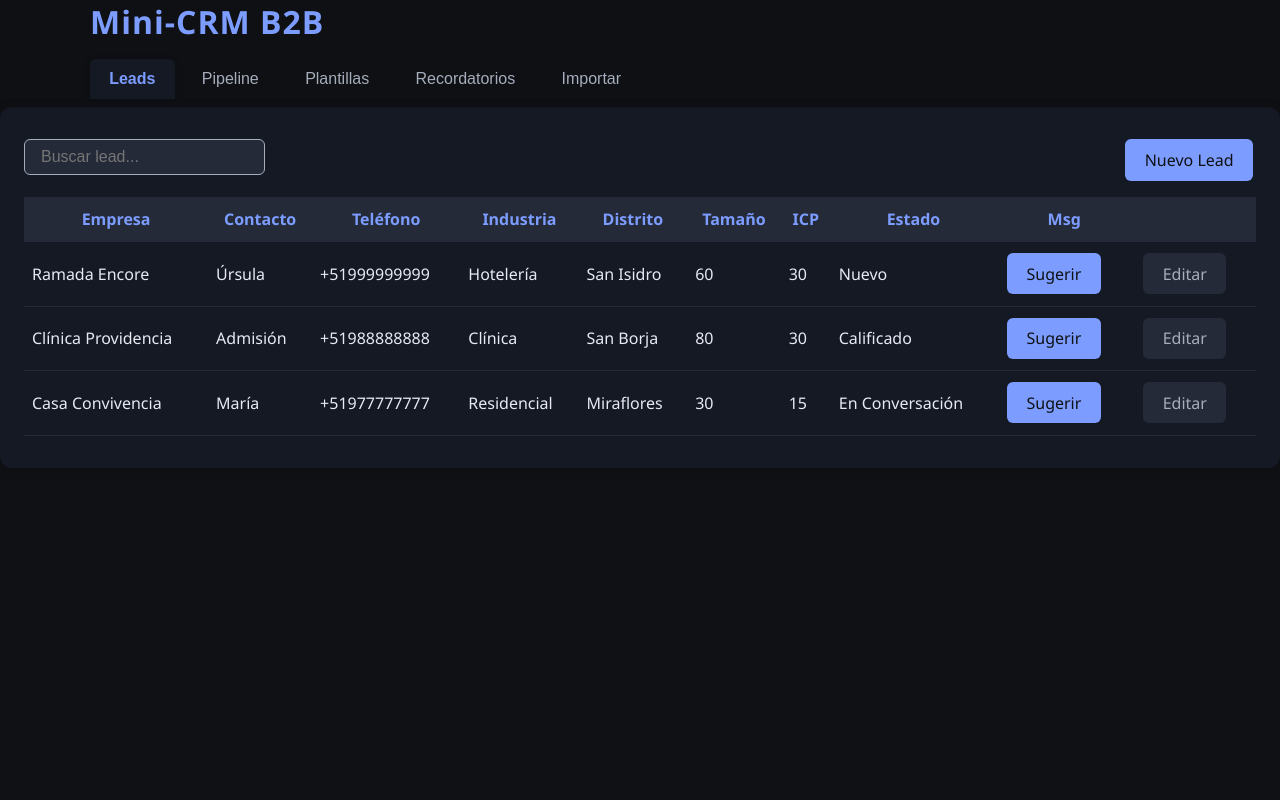
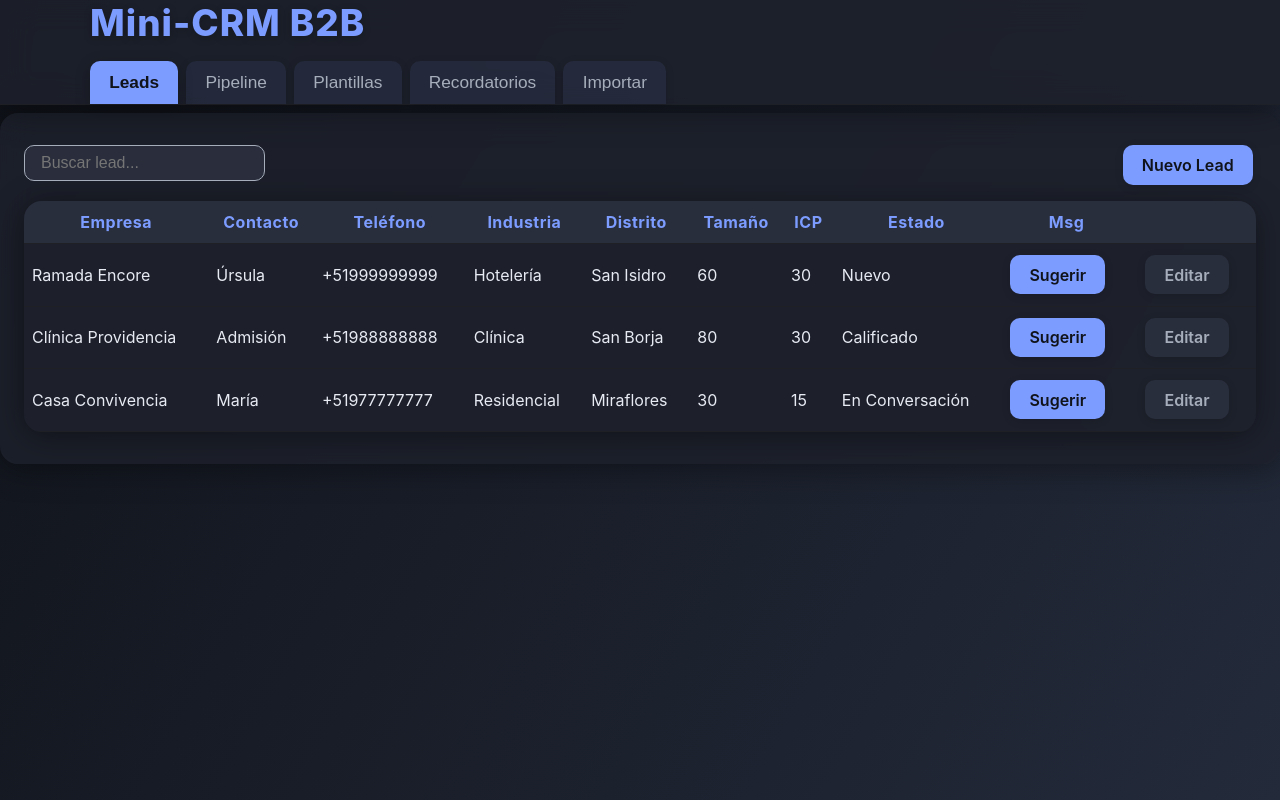
Before and after one commit to martinbeasnunez/crm-b2b, a plain HTML site: page index.html in a window 1280 px wide. Drawn offline with Linux system fonts and the light colour scheme.

Commit message:
CSS 2025: glassmorphism, animaciones, minimalismo, interfaz top

```diff
--- a/style.css
+++ b/style.css
@@ -1,22 +1,29 @@
 
 
-/* Mini-CRM B2B - Tema oscuro y layout moderno */
+
+/* Mini-CRM B2B 2025 - Glassmorphism, animaciones, minimalismo */
 :root {
-  --bg: #0f1115;
-  --panel: #151923;
-  --muted: #242a38;
+  --bg: #10131a;
+  --panel: rgba(30,34,44,0.85);
+  --muted: rgba(44,49,65,0.85);
   --text: #e7eaf3;
   --sub: #a6adbb;
   --acc: #7c9cff;
   --ok: #62d392;
   --warn: #ffcf66;
   --danger: #ff7a7a;
+  --blur: 16px;
+  --radius: 18px;
+  --shadow: 0 4px 32px #0006;
+  --trans: 0.25s cubic-bezier(.4,0,.2,1);
 }
 body {
-  background: var(--bg);
+  background: linear-gradient(120deg, #10131a 0%, #232a3a 100%);
   color: var(--text);
-  font-family: 'Segoe UI', 'Roboto', Arial, sans-serif;
+  font-family: 'Inter', 'Segoe UI', 'Roboto', Arial, sans-serif;
   margin: 0;
+  min-height: 100vh;
+  -webkit-font-smoothing: antialiased;
 }
 .wrap {
   max-width: 1100px;
@@ -27,16 +34,23 @@ header.sticky {
   position: sticky;
   top: 0;
   z-index: 10;
-  background: rgba(15,17,21,0.85);
-  backdrop-filter: blur(8px);
-  box-shadow: 0 2px 8px #0002;
+  background: var(--panel);
+  backdrop-filter: blur(var(--blur));
+  box-shadow: var(--shadow);
+  border-bottom: 1px solid #2226;
+  animation: fadeInDown var(--trans);
+}
+@keyframes fadeInDown {
+  from { opacity: 0; transform: translateY(-20px); }
+  to { opacity: 1; transform: none; }
 }
 h1 {
-  font-size: 2rem;
-  font-weight: 700;
+  font-size: 2.3rem;
+  font-weight: 800;
   margin: 0;
   color: var(--acc);
   letter-spacing: 1px;
+  text-shadow: 0 2px 8px #0003;
 }
 .tabs {
   display: flex;
@@ -44,30 +58,42 @@ h1 {
   margin-top: 1rem;
 }
 .tab-btn {
-  background: none;
+  background: rgba(124,156,255,0.08);
   color: var(--sub);
   border: none;
-  font-size: 1rem;
+  font-size: 1.08rem;
   padding: 0.7rem 1.2rem;
-  border-radius: 6px 6px 0 0;
+  border-radius: 10px 10px 0 0;
   cursor: pointer;
-  transition: background 0.2s, color 0.2s;
+  transition: background var(--trans), color var(--trans), box-shadow var(--trans);
+  box-shadow: 0 2px 8px #0002;
+  font-weight: 500;
 }
 .tab-btn.active {
-  background: var(--panel);
-  color: var(--acc);
-  font-weight: 600;
-  box-shadow: 0 2px 8px #0002;
+  background: var(--acc);
+  color: var(--bg);
+  font-weight: 700;
+  box-shadow: 0 4px 16px #0003;
+}
+.tab-btn:hover {
+  background: var(--ok);
+  color: var(--bg);
 }
 main {
   margin-top: 0.5rem;
 }
 .panel {
   background: var(--panel);
-  border-radius: 12px;
-  box-shadow: 0 2px 12px #0003;
+  border-radius: var(--radius);
+  box-shadow: var(--shadow);
   padding: 2rem 1.5rem;
   margin-bottom: 2rem;
+  backdrop-filter: blur(var(--blur));
+  animation: fadeInUp var(--trans);
+}
+@keyframes fadeInUp {
+  from { opacity: 0; transform: translateY(20px); }
+  to { opacity: 1; transform: none; }
 }
 .grid {
   display: grid;
@@ -81,28 +107,34 @@ main {
 .btn {
   font-family: inherit;
   font-size: 1rem;
-  border-radius: 6px;
+  border-radius: 10px;
   border: none;
   padding: 0.6em 1.2em;
   cursor: pointer;
-  transition: background 0.2s, color 0.2s;
+  transition: background var(--trans), color var(--trans), box-shadow var(--trans);
   margin: 0 0.2em;
+  box-shadow: 0 2px 8px #0002;
+  font-weight: 600;
 }
 .btn.primary { background: var(--acc); color: var(--bg); }
 .btn.ghost { background: var(--muted); color: var(--sub); }
 .btn.warn { background: var(--warn); color: var(--bg); }
 .btn.danger { background: var(--danger); color: var(--bg); }
-.btn:active, .btn:focus { outline: 2px solid var(--acc); }
+.btn.ok { background: var(--ok); color: var(--bg); }
+.btn:active, .btn:focus { outline: 2px solid var(--acc); box-shadow: 0 4px 16px var(--acc); }
+.btn:hover { filter: brightness(1.1); }
 input, select, textarea {
   background: var(--muted);
   color: var(--text);
   border: 1px solid var(--sub);
-  border-radius: 6px;
+  border-radius: 10px;
   padding: 0.5em 1em;
   font-size: 1rem;
+  transition: border var(--trans), box-shadow var(--trans);
 }
 input:focus, select:focus, textarea:focus {
   outline: 2px solid var(--acc);
+  box-shadow: 0 2px 8px var(--acc);
 }
 table {
   width: 100%;
@@ -111,53 +143,65 @@ table {
   background: var(--panel);
   color: var(--text);
   font-size: 1rem;
+  border-radius: var(--radius);
+  overflow: hidden;
+  box-shadow: var(--shadow);
+  animation: fadeInUp var(--trans);
 }
 th, td {
   padding: 0.7em 0.5em;
-  border-bottom: 1px solid var(--muted);
+  border-bottom: 1px solid #2226;
 }
 th {
   background: var(--muted);
   color: var(--acc);
-  font-weight: 600;
+  font-weight: 700;
+  letter-spacing: 0.5px;
 }
 tr:hover td {
   background: var(--acc);
   color: var(--bg);
+  transition: background var(--trans), color var(--trans);
 }
 .kanban {
   display: flex;
-  gap: 1rem;
+  gap: 1.5rem;
   overflow-x: auto;
   padding-bottom: 1rem;
 }
 .col {
   background: var(--muted);
-  border-radius: 8px;
+  border-radius: var(--radius);
   min-width: 220px;
   padding: 0.5rem;
   flex: 1;
   display: flex;
   flex-direction: column;
   gap: 0.5rem;
+  box-shadow: var(--shadow);
+  backdrop-filter: blur(var(--blur));
+  animation: fadeInUp var(--trans);
 }
 .col-title {
-  font-weight: 600;
+  font-weight: 700;
   color: var(--acc);
   margin-bottom: 0.5rem;
+  letter-spacing: 0.5px;
 }
 .card {
   background: var(--panel);
-  border-radius: 6px;
-  box-shadow: 0 2px 8px #0002;
+  border-radius: 10px;
+  box-shadow: 0 2px 12px #0004;
   padding: 0.7rem;
   color: var(--text);
   cursor: grab;
-  transition: box-shadow 0.2s;
+  transition: box-shadow var(--trans), opacity var(--trans);
+  font-weight: 500;
+  animation: fadeInUp var(--trans);
 }
 .card.dragging {
   opacity: 0.5;
-  box-shadow: 0 4px 16px #0004;
+  box-shadow: 0 4px 24px #0006;
 }
 .hidden {
   display: none !important;
@@ -165,19 +209,21 @@ tr:hover td {
 .dlg {
   background: var(--panel);
   color: var(--text);
-  border-radius: 12px;
+  border-radius: var(--radius);
   min-width: 350px;
   max-width: 95vw;
-  box-shadow: 0 2px 16px #0006;
+  box-shadow: var(--shadow);
   padding: 0;
+  backdrop-filter: blur(var(--blur));
+  animation: fadeInUp var(--trans);
 }
 .dlg-h {
   font-size: 1.2rem;
-  font-weight: 600;
+  font-weight: 700;
   background: var(--muted);
   color: var(--acc);
   padding: 1rem 1.5rem;
-  border-radius: 12px 12px 0 0;
+  border-radius: var(--radius) var(--radius) 0 0;
 }
 .dlg-c {
   padding: 1.5rem;
@@ -187,7 +233,7 @@ tr:hover td {
   gap: 1rem;
   justify-content: flex-end;
   padding: 1rem 1.5rem;
-  border-radius: 0 0 12px 12px;
+  border-radius: 0 0 var(--radius) var(--radius);
   background: var(--muted);
 }
 .toast {
@@ -198,13 +244,14 @@ tr:hover td {
   background: var(--panel);
   color: var(--ok);
   padding: 1rem 2rem;
-  border-radius: 8px;
-  box-shadow: 0 2px 12px #0006;
-  font-weight: 600;
+  border-radius: 12px;
+  box-shadow: var(--shadow);
+  font-weight: 700;
   opacity: 0;
   pointer-events: none;
-  transition: opacity 0.3s;
+  transition: opacity var(--trans);
   z-index: 100;
+  backdrop-filter: blur(var(--blur));
 }
 .toast.show {
   opacity: 1;
```
